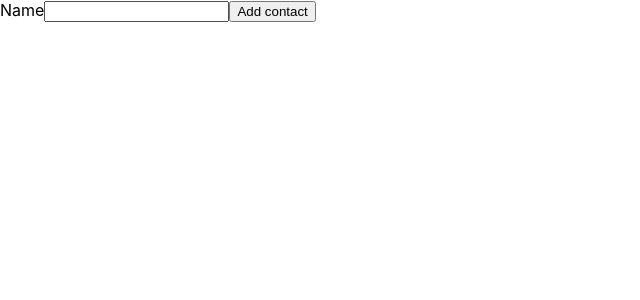
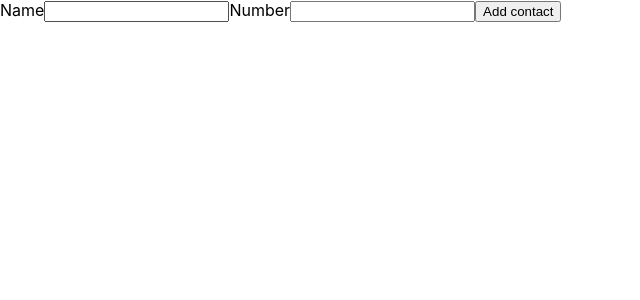
Before and after one commit to cod3provider/woolf-react-hw-02-phonebook, a React (Create React App) app: page / in a window 1280 px wide. Shown: the top 300 px of the page, without its empty margins (0-640 px from the left). Built offline with nearby package versions, Linux system fonts and the light colour scheme.

Commit message:
add input for number

```diff
--- a/src/components/ContactsForm/ContactsForm.jsx
+++ b/src/components/ContactsForm/ContactsForm.jsx
@@ -3,23 +3,26 @@ import { Component } from 'react';
 class ContactsForm extends Component {
   state = {
     name: '',
+    number: '',
   };
 
   handleChange = e => {
+    const {name, value } = e.target;
+
     this.setState({
-      name: e.target.value,
-    })
-  }
+      [name]: value,
+    });
+  };
   handleSubmit = e => {
     e.preventDefault();
 
     const { onSubmit } = this.props;
-    onSubmit(this.state.name);
+    onSubmit({ ...this.state });
   };
 
   render() {
     const { handleSubmit, handleChange } = this;
-    const {name} = this.state;
+    const { name, number } = this.state;
 
     return (
       <form onSubmit={handleSubmit}>
@@ -34,6 +37,17 @@ class ContactsForm extends Component {
           title="Name may contain only letters, apostrophe, dash and spaces. For example Adrian, Jacob Mercer, Charles de Batz de Castelmore d'Artagnan"
           required
         />
+        <label htmlFor='contactNumber'>Number</label>
+        <input
+          onChange={handleChange}
+          id='contactNumber'
+          type='tel'
+          name='number'
+          value={number}
+          pattern='\d{1,4}?[ .\-\s]?\(?\d{1,3}?\)?[ .\-\s]?\d{1,4}[ .\-\s]?\d{1,4}[ .\-\s]?\d{1,9}'
+          title='Phone number must be digits and can contain spaces, dashes, parentheses and can start with +'
+          required
+        />
         <button type='submit'>Add contact</button>
       </form>
     );
```
